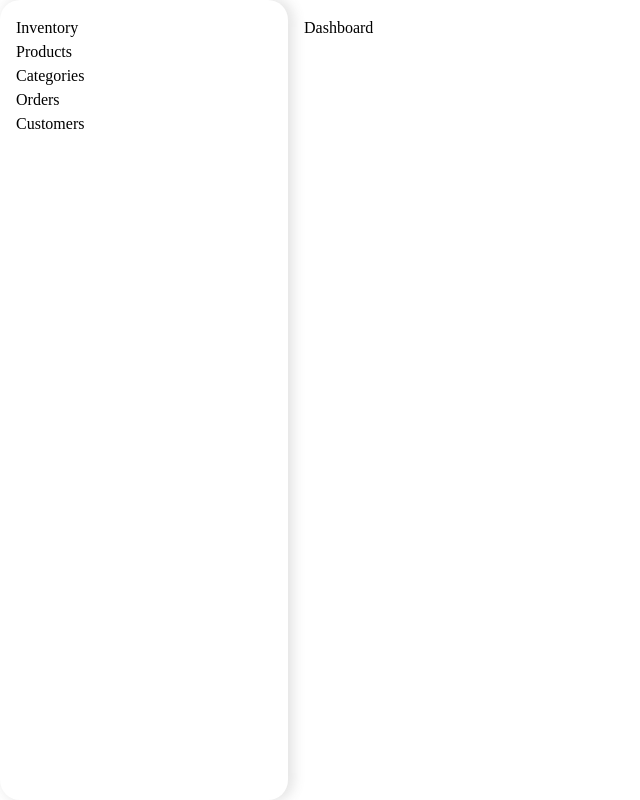
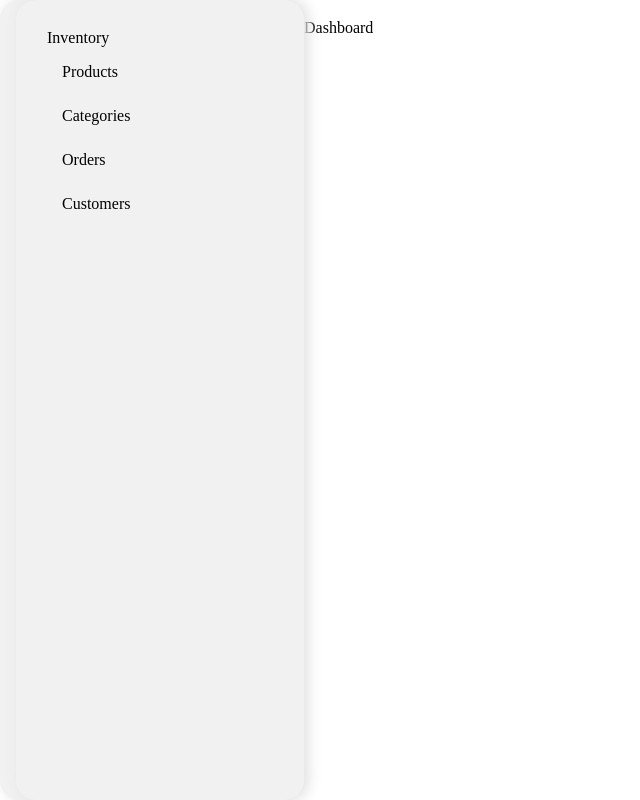
Before and after one commit to rezwan563/my-app, a React (Vite) app: page / in a window 1280 px wide. Shown: the whole page, without its empty margins (0-640 px from the left). Built offline with nearby package versions, Linux system fonts and the light colour scheme.

Commit message:
Changed nested list item position

```diff
--- a/src/(apps)/sidebarNav/SidebarNav.css
+++ b/src/(apps)/sidebarNav/SidebarNav.css
@@ -1,3 +1,36 @@
-ul{
-    list-style: none;
+ul {
+  list-style: none;
+  padding: 0;
+  margin: 0;
 }
+
+.menu {
+  cursor: pointer;
+}
+
+.sidebar {
+  position: relative; /*  親要素に対して相対的に配置  */
+  width: 200px; /* サイドバーの幅 */
+  background-color: #f1f1f1; /* 背景色 */
+}
+
+.sidebar li {
+  padding: 10px 15px;
+  cursor: pointer;
+}
+
+.sidebar li ul li:hover {
+  background-color: #e0e0e0;
+}
+
+.submenu {
+  position: absolute;
+  top: 100%;
+  left: 0;
+  display: none;
+  background-color: #f1f1f1;
+}
+
+.menu:hover .submenu {
+  display: block;
+}
--- a/src/(apps)/sidebarNav/SidebarNav.tsx
+++ b/src/(apps)/sidebarNav/SidebarNav.tsx
@@ -39,22 +39,41 @@ const sidebarItems = [
 
 const SidebarNav = () => {
   return (
-    <ul>
+    // <ul>
+    //   {sidebarItems.map((item, index) => (
+    //     <li key={item.id}>
+    //       <a href={item.route}>{item.label}</a>
+
+    //       {sidebarItems[index].subroute.length > 1 ? (
+    //         <ul>
+    //           {sidebarItems[index].subroute.map((sub) => (
+    //             <li key={sub.id} className="sub">
+    //               <a href={sub.route}>{sub.label}</a>
+    //             </li>
+    //           ))}
+    //         </ul>
+    //       ) : (
+    //         ""
+    //       )}
+    //     </li>
+    //   ))}
+    // </ul>
+    <ul className="sidebar">
       {sidebarItems.map((item, index) => (
-        <li key={item.id}>
-          <a href={item.route}>{item.label}</a>
-
-          {sidebarItems[index].subroute.length > 1 ? (
-            <ul>
-              {sidebarItems[index].subroute.map((sub) => (
-                <li key={sub.id} className="sub">
-                  <a href={sub.route}>{sub.label}</a>
-                </li>
-              ))}
-            </ul>
-          ) : (
-            ""
-          )}
+        <li key={item.id} className="menu">{item.label}
+          {
+            sidebarItems[index].subroute.length > 1 && (
+              <ul>
+                {
+                  sidebarItems[index].subroute.map((sub) =>(
+                    <li key={sub.id} className="sub-menu">
+                      <a href={sub.route}>{sub.label}</a>
+                    </li>
+                  ))
+                }
+              </ul>
+            )
+          }
         </li>
       ))}
     </ul>
```
